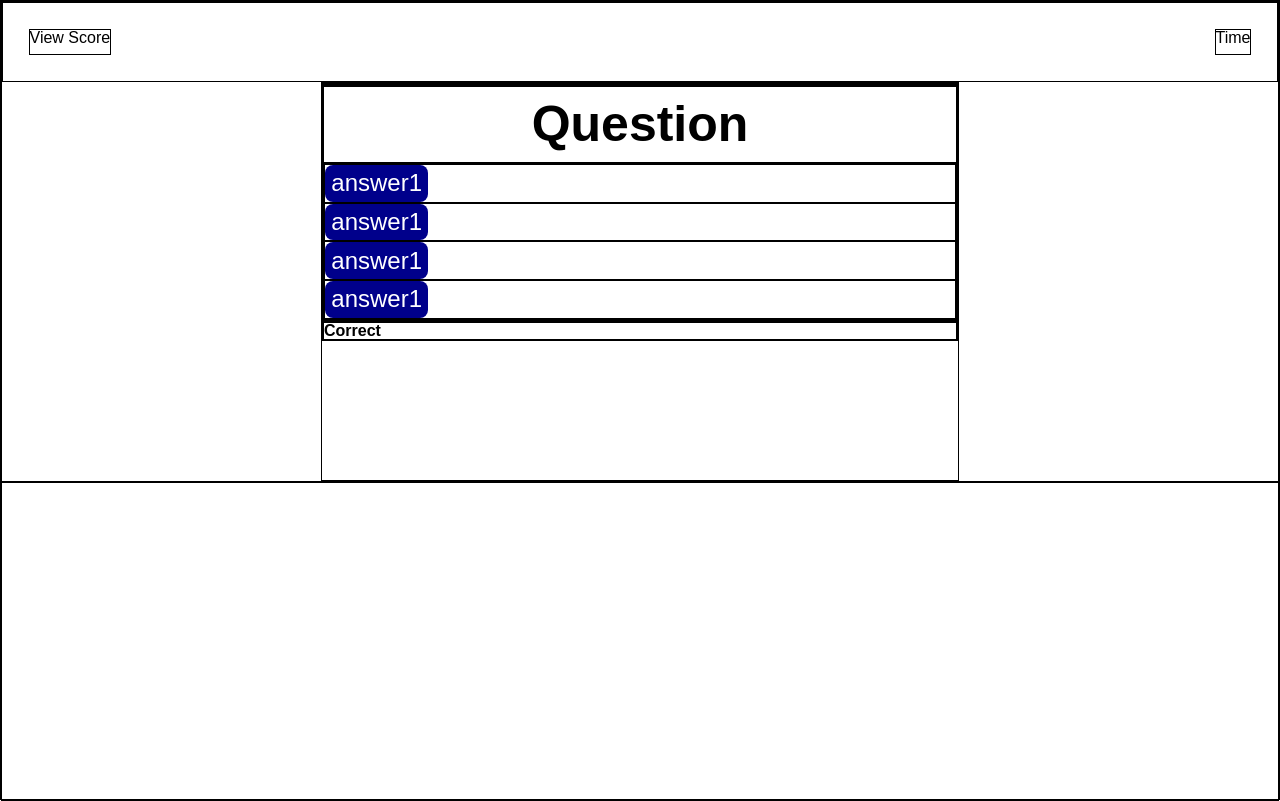
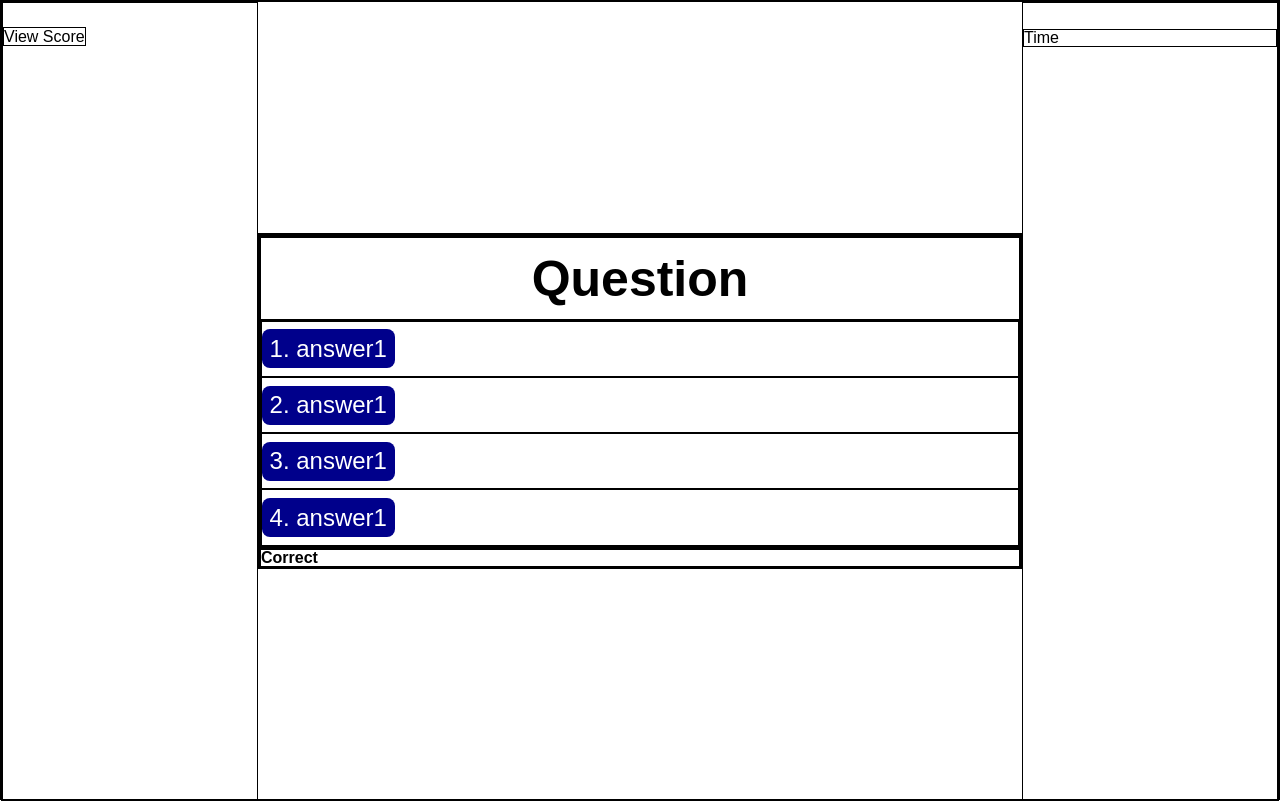
Before and after one commit to maglb/Code-Quiz, a plain HTML site: page index.html in a window 1280 px wide. Drawn offline with Linux system fonts and the light colour scheme.

Commit message:
HTML and CSS file updated using flexbox

```diff
--- a/assets/css/style.css
+++ b/assets/css/style.css
@@ -6,20 +6,18 @@ border: 1px solid black;
 
 body {
     height: 100vh;
+    display: flex;
+    justify-content: center;
 }
 
-header {
-    height: 10%;
-    display: flex;
-    justify-content: space-between;
-    padding: 2%;
+main {
+    flex: 3 0;
+    margin: auto;
 }
 
-
-main {
-    height: 50%;
-    width: 50%;
-    margin: auto;
+aside {
+    flex: 1 0;
+    padding-top: 2%;
 }
 
 h2 {
@@ -29,6 +27,11 @@ h2 {
     padding-bottom: 2%;
 }
 
+ol {
+    padding-top: 1%;
+    padding-bottom: 1%;
+}
+
 button {
     background-color: darkblue;
     color: white;
@@ -36,3 +39,8 @@ button {
     font-size: 24px;
     border-radius: 8px;
 }
+
+button:hover{
+    cursor: pointer;
+    background-color: blue;
+}
--- a/assets/js/script.js
+++ b/assets/js/script.js
@@ -0,0 +1,7 @@
+var questionEl = document.getElementById("question");
+
+var question01 = {
+    prompt: "Inside the HTML document, where do you place your JavaScript code?",
+    options: ["Inside the <script> element", "Inside the <link> element", "In the <footer> element", "Inside the <head> element"],
+    answer: "Inside the <script> element",
+};
--- a/index.html
+++ b/index.html
@@ -11,21 +11,17 @@
 </head>
 
 <body>
-    <header>
-        <a class="viewScore">View Score</a>
-        <p id='timer'>Time</p>
-    </header>
-
+    <aside id="viewScore"><a>View Score</a></aside>
     <main>
         <h1></h1>
         <section id="'game">
             <h2 id='question'>Question</h2>
 
             <ul>
-                <ol id='option1' class="options"> <button>answer1</button> </ol>
-                <ol id='option2' class="options"> <button>answer1</button> </ol>
-                <ol id='option3' class="options"> <button>answer1</button> </ol>
-                <ol id='option4' class="options"> <button>answer1</button> </ol>
+                <ol id='option1' class="options"> <button>1. answer1</button> </ol>
+                <ol id='option2' class="options"> <button>2. answer1</button> </ol>
+                <ol id='option3' class="options"> <button>3. answer1</button> </ol>
+                <ol id='option4' class="options"> <button>4. answer1</button> </ol>
             </ul>
 
         </section>
@@ -33,10 +29,7 @@
         <div id="answer"> <h3>Correct</h3> </div>
     </main>
 
-    <footer>
-
-
-    </footer>
+    <aside><p id='timer'> Time</p></aside>
 
     <script src="./assets/js/script.js"></script>
 </body>
```
Also changed, not shown: 1 other file.
